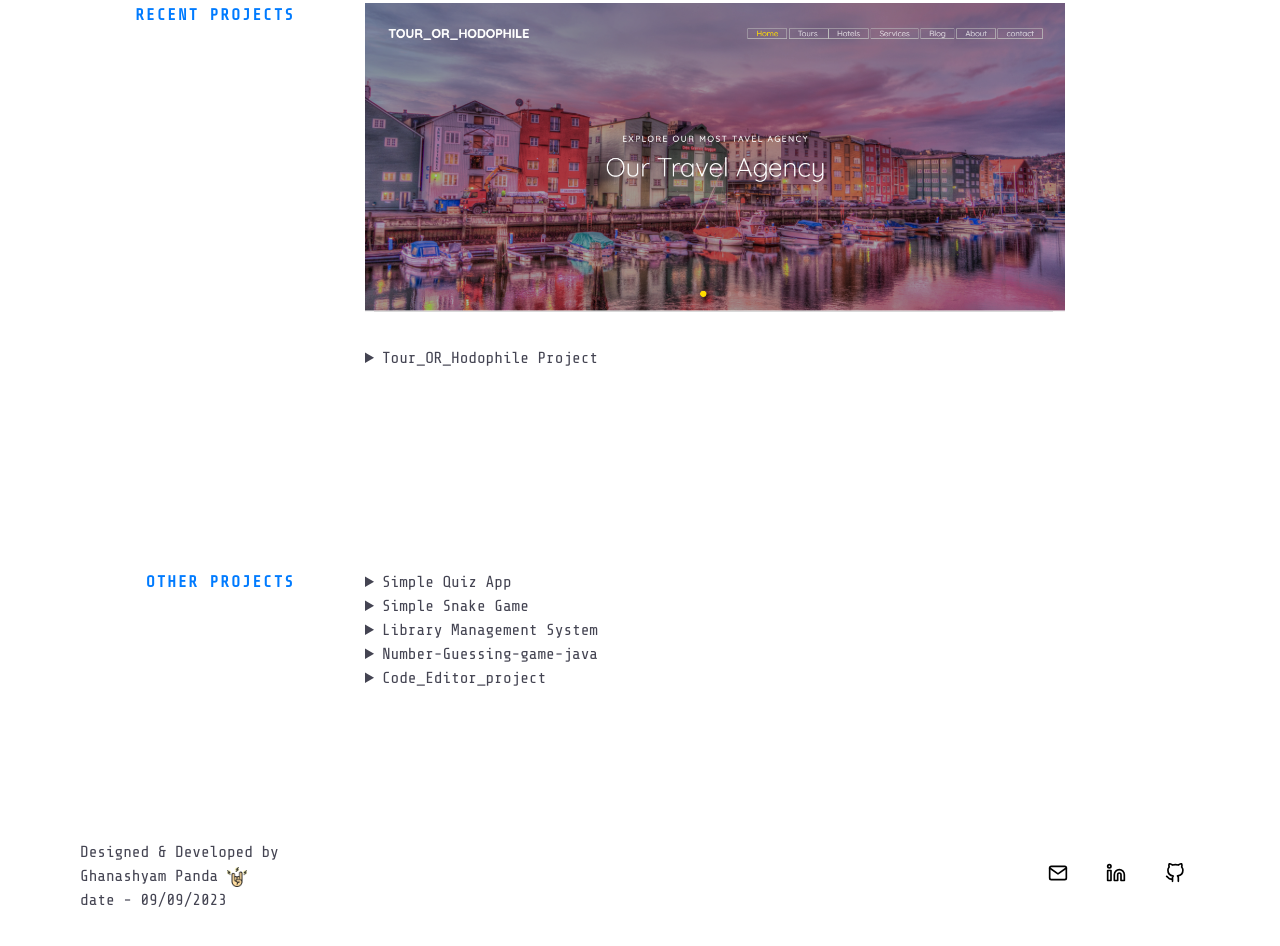
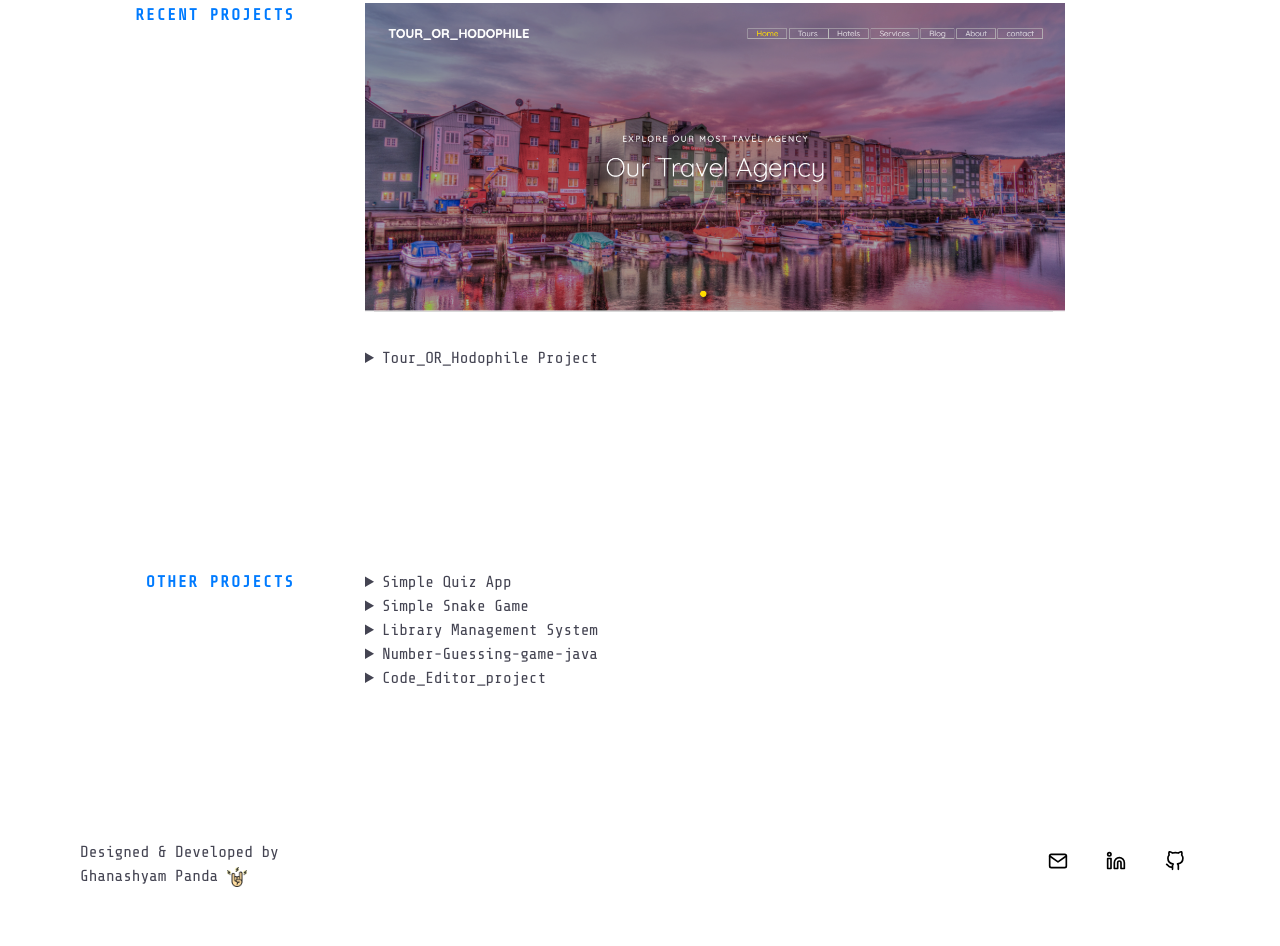
Before and after one commit to Ghanashyampanda/portfolio, a plain HTML site: page index.html in a window 1280 px wide. Shown: the part 2491-3437 px from the top of the page. Drawn offline with nearby package versions, Linux system fonts and the light colour scheme.

Commit message:
Update index.html

```diff
--- a/index.html
+++ b/index.html
@@ -347,9 +347,6 @@
 					Ghanashyam Panda
 				</span>
 				<img class="emoji" src="images/rockon.png" alt="emoji">
-				<span>
-					date - 09/09/2023
-				</span>
 			</div>
 		</div>
 		<div class="footer_links">
```
